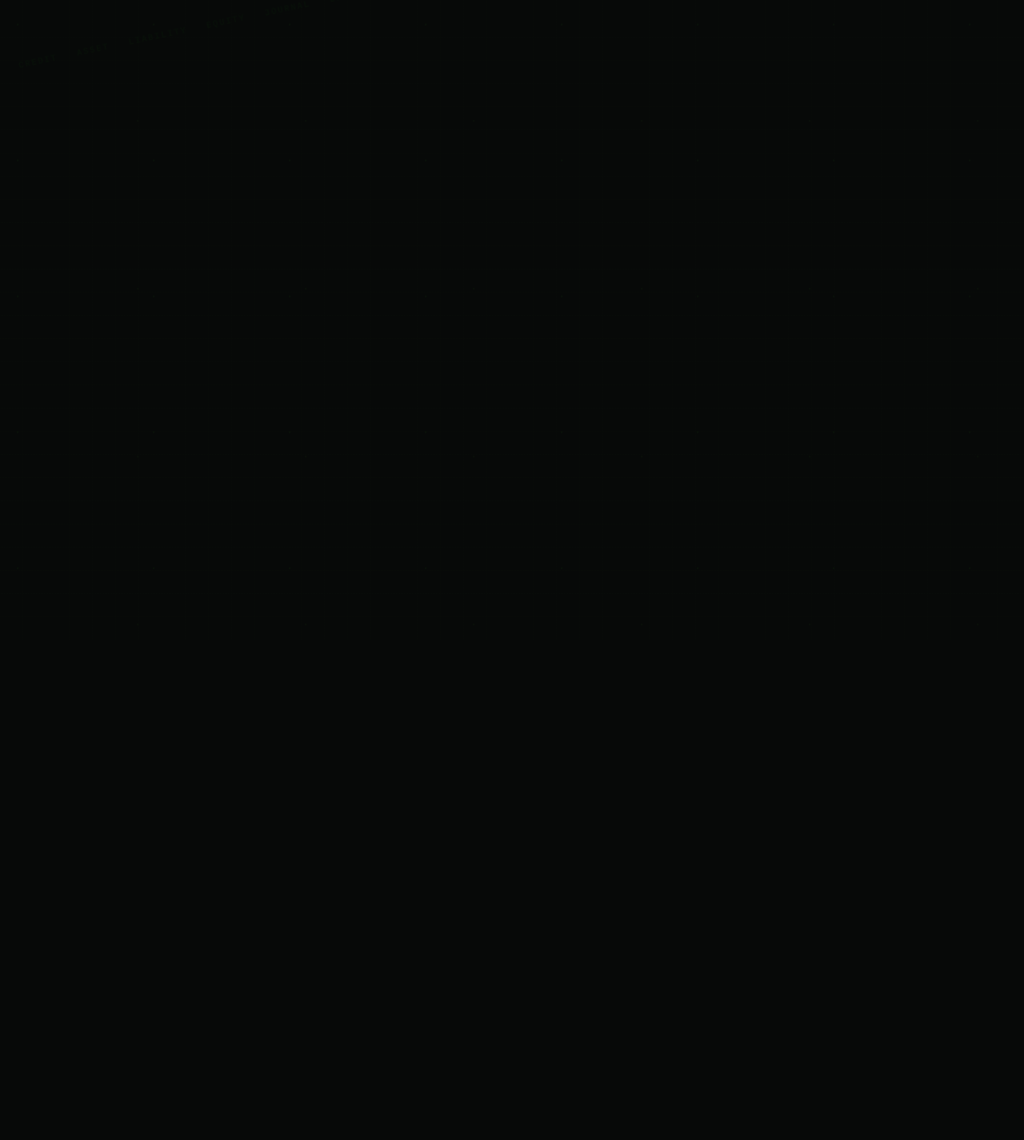
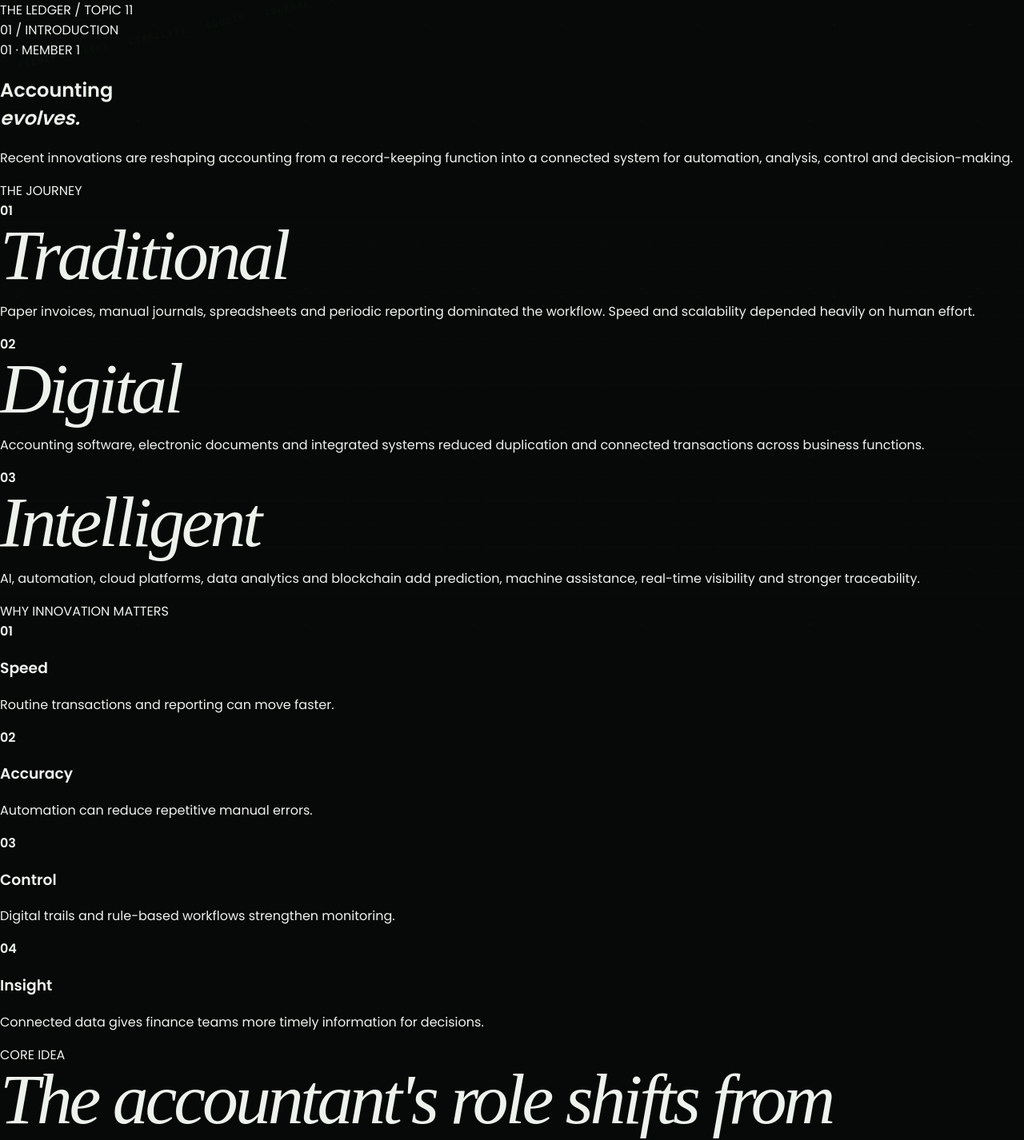
Before and after one commit to sarveshnotfoundhere/the-ledger, a Next.js app: page /evolution in a window 1280 px wide. Before the commit this address had no page. Shown: the top 1426 px of the page at 80% size. Before the commit the page ends 800 px from the top, so only its background shows below. Built offline with nearby package versions, Linux system fonts and the light colour scheme.

Commit message:
Add dedicated evolution topic page

```diff
--- /dev/null
+++ b/app/evolution/page.tsx
@@ -0,0 +1,14 @@
+import Link from "next/link";
+
+export default function EvolutionPage() {
+  return (
+    <main className="topic-page">
+      <header className="topic-nav"><Link href="/">THE LEDGER <span>/ TOPIC 11</span></Link><div>01 / INTRODUCTION</div></header>
+      <section className="topic-hero"><span>01 · MEMBER 1</span><h1>Accounting<br /><em>evolves.</em></h1><p>Recent innovations are reshaping accounting from a record-keeping function into a connected system for automation, analysis, control and decision-making.</p></section>
+      <section className="topic-section"><div className="section-label">THE JOURNEY</div><div className="timeline"><article><b>01</b><h2>Traditional</h2><p>Paper invoices, manual journals, spreadsheets and periodic reporting dominated the workflow. Speed and scalability depended heavily on human effort.</p></article><article><b>02</b><h2>Digital</h2><p>Accounting software, electronic documents and integrated systems reduced duplication and connected transactions across business functions.</p></article><article className="featured"><b>03</b><h2>Intelligent</h2><p>AI, automation, cloud platforms, data analytics and blockchain add prediction, machine assistance, real-time visibility and stronger traceability.</p></article></div></section>
+      <section className="topic-section"><div className="section-label">WHY INNOVATION MATTERS</div><div className="big-grid"><div><strong>01</strong><h3>Speed</h3><p>Routine transactions and reporting can move faster.</p></div><div><strong>02</strong><h3>Accuracy</h3><p>Automation can reduce repetitive manual errors.</p></div><div><strong>03</strong><h3>Control</h3><p>Digital trails and rule-based workflows strengthen monitoring.</p></div><div><strong>04</strong><h3>Insight</h3><p>Connected data gives finance teams more timely information for decisions.</p></div></div></section>
+      <section className="topic-callout"><span>CORE IDEA</span><h2>The accountant's role shifts from <em>recording</em> what happened to interpreting what it means.</h2></section>
+      <footer className="topic-footer"><Link href="/ai">NEXT: AI + GENERATIVE AI →</Link><Link href="/">BACK TO THE LEDGER</Link></footer>
+    </main>
+  );
+}
```
